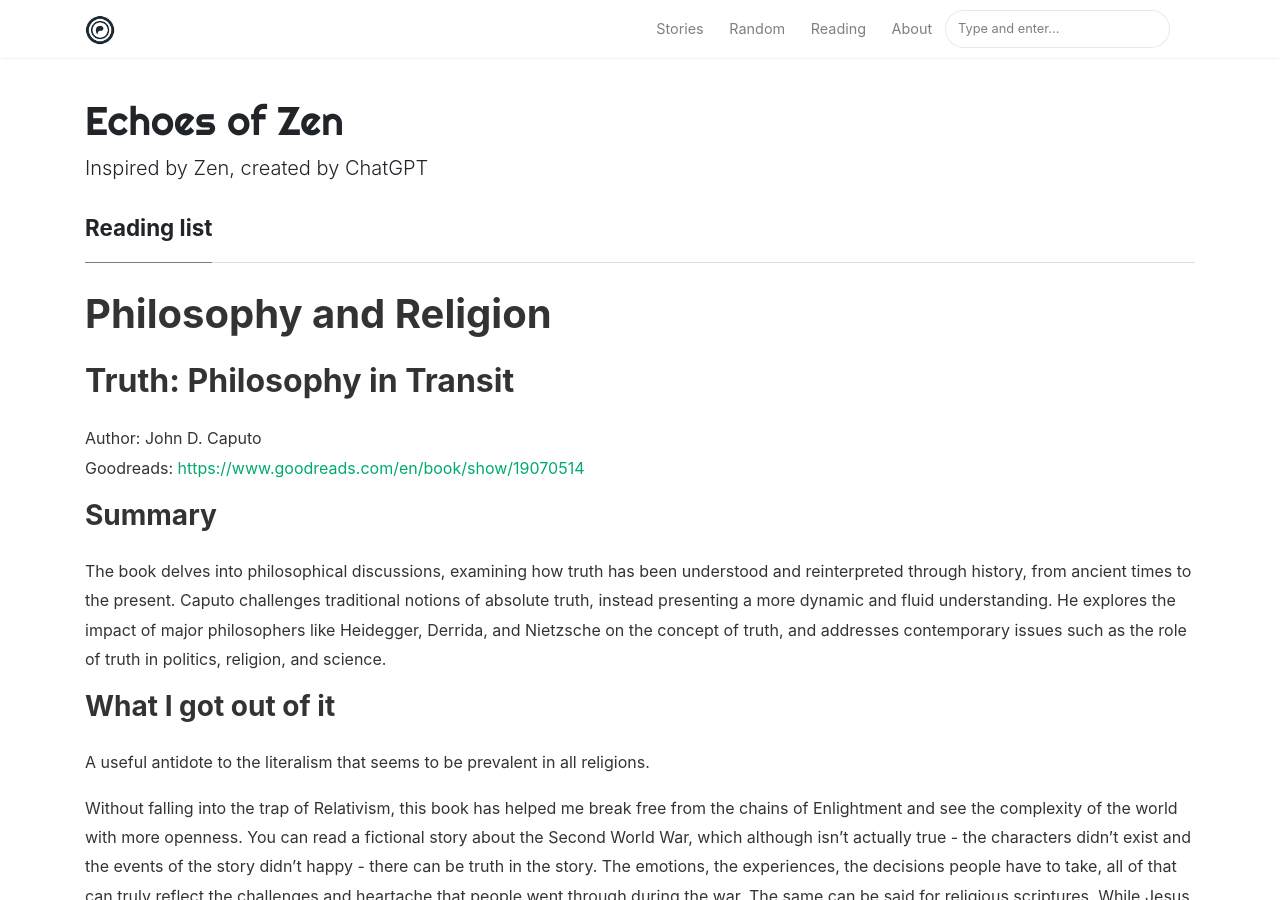
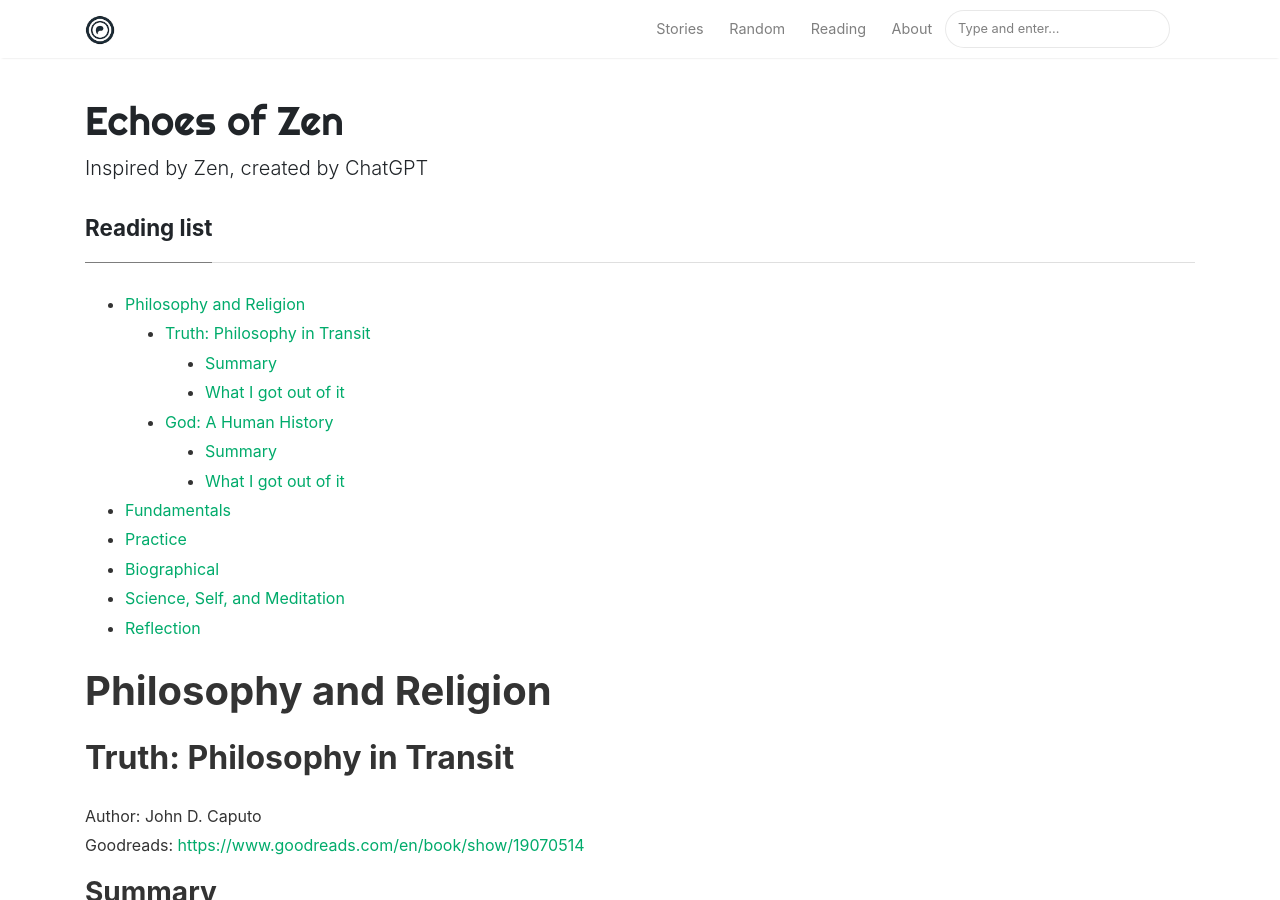
Before and after one commit to zeroXten/echoesofzen, a Jekyll site: the page built from _pages/reading.md, in a window 1280 px wide and 900 px high. Built offline with Jekyll 4.4.1, drawn with Linux system fonts in a browser that asks for light colours; nearby versions of some CDN libraries; comment, search, counter and statistics services are not loaded; part of the change alters nothing that is shown.

```diff
--- a/_pages/reading.md
+++ b/_pages/reading.md
@@ -3,13 +3,9 @@ layout: page
 title: Reading list
 permalink: /reading
 comments: true
-toc:
-    min_level: 1
-    max_level: 3
-    list_class: toc
-    list_class: toc__list
-    sublist_class: toc__sublist
 ---
+* TOC
+{:toc}
 
 # Philosophy and Religion
 
```
